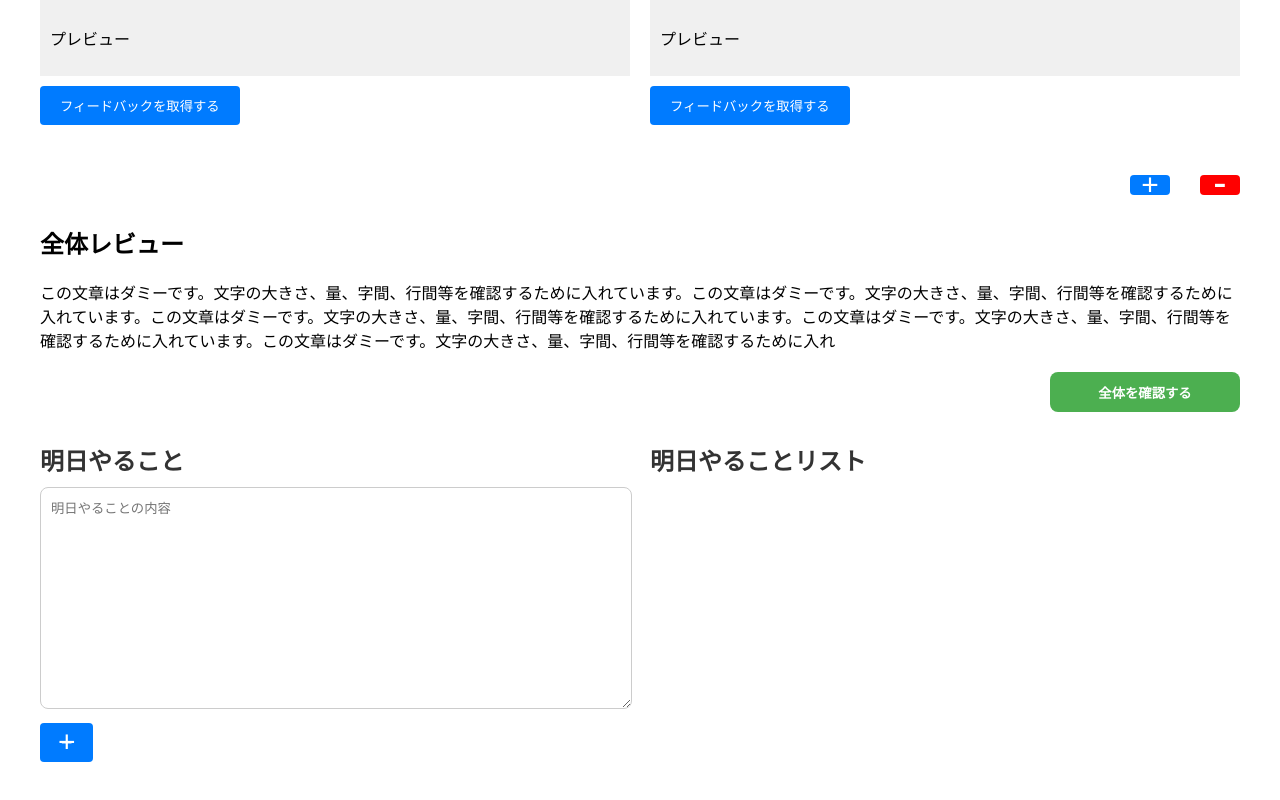
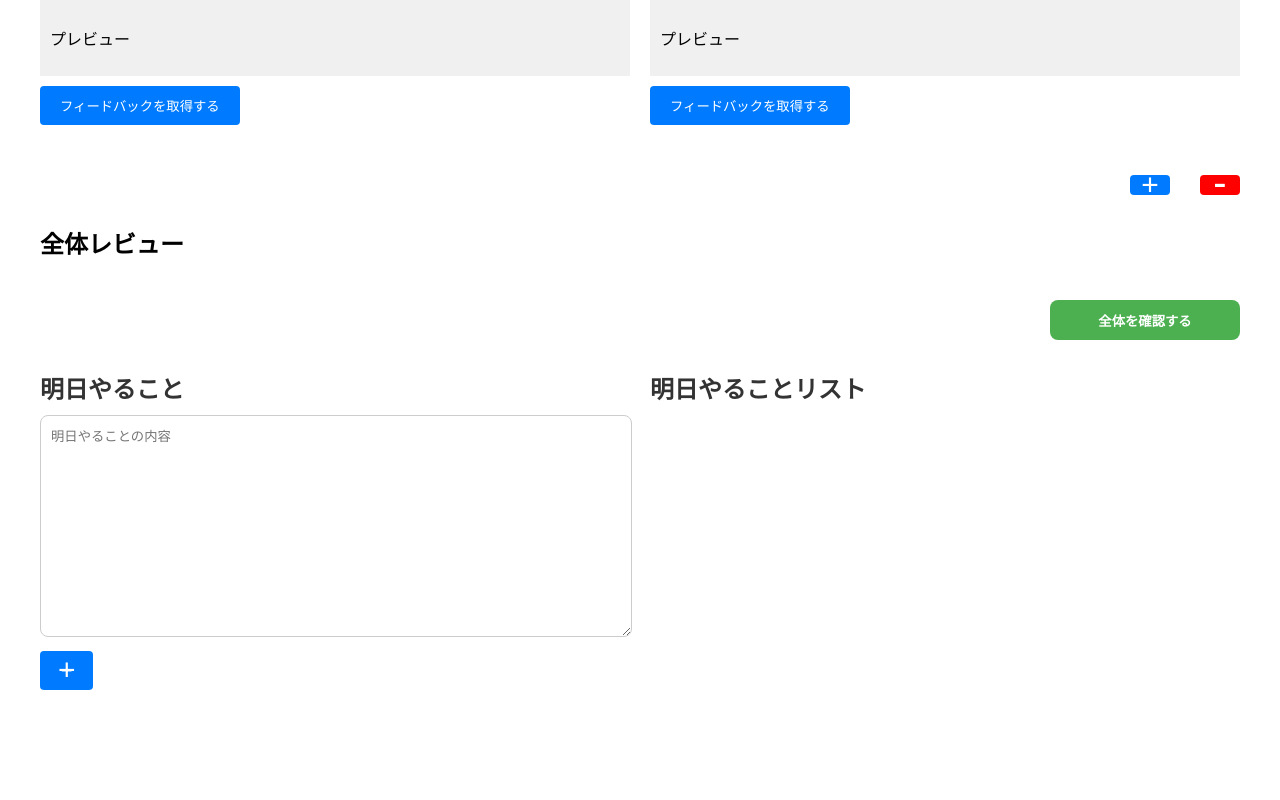
Before and after one commit to apprentice-team-3/DEV2, a React (Create React App) app in the folder nippo-kun/: page / in a window 1280 px wide. Shown: the part 836-1636 px from the top of the page. After the commit the page ends 1586 px from the top, so only its background shows below. Built offline with nearby package versions, Linux system fonts and the light colour scheme.

Commit message:
PDCAの観点からレビューする機能を実装

```diff
--- a/nippo-kun/src/components/buttons/all-check-button/index.js
+++ b/nippo-kun/src/components/buttons/all-check-button/index.js
@@ -1,6 +1,86 @@
+import { marked } from "marked";
+import { useDispatch, useSelector } from "react-redux";
+import { write } from "../../../redux/store/modules/pdcaList";
 import "./index.css";
 
-const AllCheckButton = ({ onClick }) => {
+const AllCheckButton = () => {
+  const dispatch = useDispatch();
+
+  const pdcaList = useSelector(
+    (state) => state.pdcaLister && state.pdcaLister.pdcaList
+  );
+
+  const onClick = async () => {
+    const pdca = pdcaList.filter((item) => item.isOpen)[0];
+
+    const markdown = `
+    # Plan
+    ${pdca.plan}
+    # Do
+    ${pdca.do}
+    # Check
+    ${pdca.check}
+    # Action
+    ${pdca.action}
+    `;
+
+    dispatch(write({ isLoading: true }));
+
+    try {
+      const response = await fetch(
+        "https://express-hello-world-a3nc.onrender.com/",
+        {
+          method: "POST",
+          headers: {
+            "Content-Type": "application/json",
+          },
+          body: JSON.stringify({
+            value: markdown,
+            order: "PDCA",
+          }),
+        }
+      );
+
+      if (response.ok) {
+        response.json().then((data) => {
+          const { generatedText } = data;
+
+          if (generatedText.length > 128) {
+            const commonFeedbackText = marked.parse(
+              generatedText.slice(0, 128)
+            );
+            const addFeedbackText = marked.parse(generatedText.slice(128));
+
+            dispatch(
+              write({
+                commonFeedbackText,
+                addFeedbackText,
+                isLoading: false,
+                isTruncated: true,
+              })
+            );
+          } else {
+            const commonFeedbackText = marked.parse(generatedText);
+
+            dispatch({
+              commonFeedbackText,
+              addFeedbackText: "",
+              isLoading: false,
+              isTruncated: false,
+            });
+          }
+        });
+      }
+    } catch (e) {
+      dispatch({
+        commonFeedbackText: "エラーが発生しました。もう一度お試しください。",
+        addFeedbackText: "",
+        isLoading: false,
+        isTruncated: false,
+      });
+    }
+  };
+
   return (
     <div className="all-check-button__wrapper">
       <button className="all-check-button" onClick={onClick}></button>
--- a/nippo-kun/src/components/pdca/single/index.js
+++ b/nippo-kun/src/components/pdca/single/index.js
@@ -20,8 +20,6 @@ export default function Single({ title, placeholder, order = "PDCA" }) {
   const pdcaList = useSelector(
     (state) => state.pdcaLister && state.pdcaLister.pdcaList
   );
-
-  console.log(pdcaList);
 
   const markedText = sanitizeHtml(markdown, {
     allowedTags: [],
--- a/nippo-kun/src/components/pdca/total-review/index.css
+++ b/nippo-kun/src/components/pdca/total-review/index.css
@@ -1,3 +1,11 @@
 .total-review__wrapper {
   padding: 0 40px;
+  display: flex;
+  flex-direction: column;
+  justify-content: start;
+
+  &.is-loading {
+    justify-content: center;
+    align-items: center;
+  }
 }
--- a/nippo-kun/src/components/pdca/total-review/index.js
+++ b/nippo-kun/src/components/pdca/total-review/index.js
@@ -1,14 +1,63 @@
+import classnames from "classnames";
+import { useDispatch, useSelector } from "react-redux";
+import { write } from "../../../redux/store/modules/pdcaList";
+import Loading from "../../loading";
 import "./index.css";
 
 export default function TotalReview() {
+  const pdca = useSelector(
+    (state) => state.pdcaLister && state.pdcaLister.pdcaList
+  ).filter((item) => item.isOpen)[0];
+  const dispatch = useDispatch();
+
+  const singleFeedbackClassNames = {
+    single__feedback__body: true,
+    truncate: pdca.isTruncated,
+  };
+
+  const totalReviewWrapperClassNames = {
+    "total-review__wrapper": true,
+    "is-loading": pdca.isLoading,
+  };
+
+  const onClick = (e) => {
+    e.preventDefault();
+
+    if (pdca.isTruncated) {
+      dispatch(write({ isTruncated: false }));
+      const $dom = document.querySelector(".total-review__wrapper");
+      $dom.scrollIntoView({ behavior: "smooth" });
+    } else {
+      dispatch(write({ isTruncated: true }));
+    }
+  };
+
   return (
-    <div className="total-review__wrapper">
-      <h2 className="total-review__title">全体レビュー</h2>
-      <div className="total-review__preview">
-        <p>
-          この文章はダミーです。文字の大きさ、量、字間、行間等を確認するために入れています。この文章はダミーです。文字の大きさ、量、字間、行間等を確認するために入れています。この文章はダミーです。文字の大きさ、量、字間、行間等を確認するために入れています。この文章はダミーです。文字の大きさ、量、字間、行間等を確認するために入れています。この文章はダミーです。文字の大きさ、量、字間、行間等を確認するために入れ
-        </p>
-      </div>
+    <div className={classnames(totalReviewWrapperClassNames)} onClick={onClick}>
+      {pdca.isLoading ? <Loading /> : null}
+      {!pdca.isLoading && (
+        <>
+          <h2 className="total-review__title">全体レビュー</h2>
+          <div className="total-single__feedback__wrapper">
+            <div
+              dangerouslySetInnerHTML={{ __html: pdca.commonFeedbackText }}
+            ></div>
+            {pdca.isTruncated && !pdca.isLoading && (
+              <div className="single__feedback__more">
+                続きを読むにはクリック
+              </div>
+            )}
+            <div className={classnames(singleFeedbackClassNames)}>
+              <div
+                className={"single__feedback hidden"}
+                dangerouslySetInnerHTML={{
+                  __html: pdca.addFeedbackText,
+                }}
+              ></div>
+            </div>
+          </div>
+        </>
+      )}
     </div>
   );
 }
```
